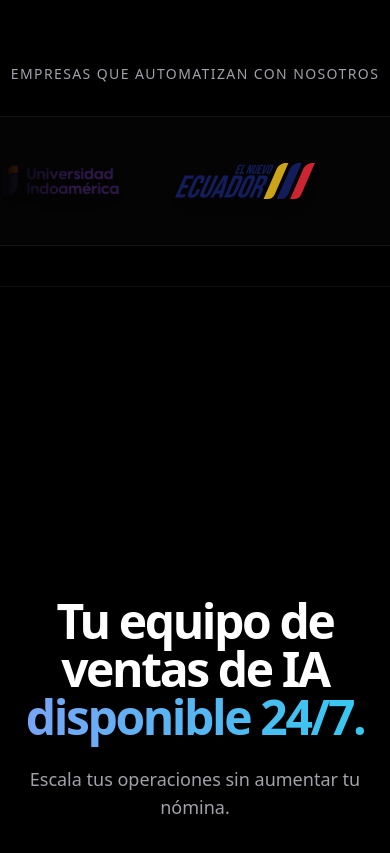
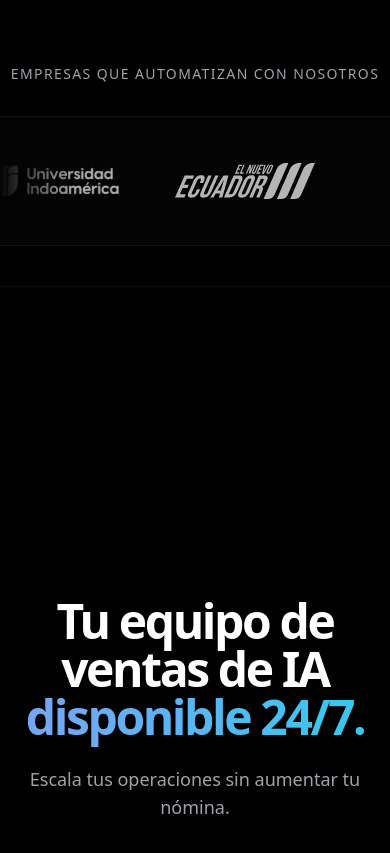
Before and after one commit to Catalyst-SmartFlow/CATALYSTSmartF_WEB, a Next.js app: page / in a window 390 px wide. Shown: the part 820-1673 px from the top of the page. Built offline with nearby package versions, Linux system fonts and the light colour scheme.

Commit message:
refactor: Remove noise overlay, refine scroll animation timings and title styling, and enhance partner logo hover effects.

```diff
--- a/src/components/home/InvisibleWorkforceV3.tsx
+++ b/src/components/home/InvisibleWorkforceV3.tsx
@@ -142,7 +142,7 @@ function CardVisual({ type }: { type: string }) {
                             borderColor: ["rgba(139, 92, 246, 0.2)", "rgba(139, 92, 246, 0.2)", "rgba(139, 92, 246, 1)", "rgba(139, 92, 246, 0.5)"]
                         }}
                         transition={{ duration: 4, times: [0, 0.4, 0.45, 0.55, 1], repeat: Infinity, repeatDelay: 1 }}
-                        className="h-10 w-10 rounded-xl bg-violet-500/10 border border-violet-500/20 flex items-center justify-center"
+                        className="h-10 w-10 index-10 rounded-xl bg-violet-500/10 border border-violet-500/20 flex items-center justify-center"
                     >
                         <CalendarCheck className="w-5 h-5 text-violet-400" />
                     </motion.div>
@@ -263,19 +263,30 @@ function FeatureCard({ feature, scrollYProgress, index }: { feature: any, scroll
 
     const isLast = index === 2; // Hardcoded or features.length - 1
 
-    // Timeline adjustments
-    // Shifted earlier to ensure last card appears before scroll ends (1.0)
-    // Intro Title: 0.0 - 0.35
-    // Cards Start: 0.35
-    const baseStart = 0.35;
+    // === TIMELINE TUNING (SLOWER) ===
+    // Increased scroll range means we can start earlier and spread out more.
+    // Base Start: 0.20 (Earlier than 0.35)
+    // Step: 0.25 (Good spacing)
+
+    const baseStart = 0.20;
     const step = 0.25;
     const start = baseStart + (index * step);
 
-    // Duration:
-    // Non-last cards exit quickly to avoid overlapping the next one too much.
-    // Next card starts at `start + step`. We want this card to fade out shortly after that.
-    const fadeOutStart = start + step;
-    const fadeOutEnd = start + step + 0.15; // Quick fade out as next one rises
+    // Duration & Hold Logic:
+    // We want a "Hold" phase where the card stays at Opacity 1 / Center BEFORE fading out.
+    // Previous: fadeOutStart = start + step -> fadeOutEnd (0.15 later)
+    // New: fadeOutStart = start + step + 0.05 -> Ends 0.15 later.
+    // This adds a 0.05 scroll range (approx 5-10% more time) of pure overlap/hold.
+
+    // Note for Card 1 (Start 0.20):
+    // - Enters: 0.20 -> 0.30
+    // - Next Card Starts: 0.45
+    // - Card 1 Fades Start: 0.45 + 0.05 = 0.50
+    // - Card 1 Fades End: 0.65
+    // Result: Card 1 is fully visible from 0.30 to 0.50 (Large window).
+
+    const fadeOutStart = start + step + 0.05;
+    const fadeOutEnd = fadeOutStart + 0.15;
 
     const end = isLast ? 1 : fadeOutEnd;
 
@@ -294,7 +305,7 @@ function FeatureCard({ feature, scrollYProgress, index }: { feature: any, scroll
         : [start, start + 0.1, fadeOutStart, fadeOutEnd];
 
     const scaleOutput = isLast
-        ? [0.8, 1, 1] // Last card stays full scale (or 1)
+        ? [0.8, 1, 1] // Last card stays full scale
         : [0.8, 1, 1, 0.6]; // Others scale down to 0.6 on exit
 
     // Movement Logic
@@ -307,7 +318,7 @@ function FeatureCard({ feature, scrollYProgress, index }: { feature: any, scroll
 
     const yInitial = 150;
     // Y Logic:
-    // Non-Last: Enter (150) -> Center (0) -> Exit Up (-200)
+    // Non-Last: Enter (150) -> Center (0) -> HOLD (0) -> Exit Up (-200)
     // Last: Enter (150) -> Center (0) -> Stay (0)
     const yRange = isLast
         ? [start, start + 0.1, 1]
@@ -315,7 +326,11 @@ function FeatureCard({ feature, scrollYProgress, index }: { feature: any, scroll
 
     const yOutput = isLast
         ? [yInitial, 0, 0]
-        : (isFirst ? [0, 0, -200, -200] : [yInitial, 0, -200, -200]); // Ensure arrays match range length (4 items)
+        : (isFirst ? [0, 0, 0, -200] : [yInitial, 0, 0, -200]); // Note extra point for hold if needed, but framer interpolates linearly.
+    // With 4 points in range, we need 4 points in output.
+    // Range: [start, start+0.1, fadeOutStart, fadeOutEnd]
+    // Output: [yInitial, 0, 0, -200] -> This maps Start=Yinit, Start+0.1=0, FadeStart=0, FadeEnd=-200.
+    // This creates a perfect flat hold at Y=0 between Start+0.1 and FadeStart!
 
     const opacity = useTransform(scrollYProgress, opacityRange, opacityOutput);
     const scale = useTransform(scrollYProgress, scaleRange, scaleOutput);
@@ -400,24 +415,47 @@ export default function InvisibleWorkforceV3() {
 
     const pathLength = useSpring(scrollYProgress, { stiffness: 400, damping: 90 });
 
+    // === ANIMACIONES PRINCIPALES: Flecha y Título ===
+
+    // Título Principal - Comportamiento Simplificado:
+    // - VISIBLE desde el inicio (scroll 0).
+    // - Se queda quieto y visible hasta que empiezan las cards.
+    // - Adjusted Exit: Ends by 0.25-0.30 (When card 1 is fully in).
+
+    // Card 1 starts at 0.20. Fully visible at 0.30.
+    // Title should fade out between 0.20 and 0.30.
+
+    const titleExitStart = 0.20;
+    const titleExitEnd = 0.30;
+
+    // Opacity: 1 (start) -> 1 (hold) -> 0 (exit)
+    const titleOpacity = useTransform(scrollYProgress, [0, titleExitStart, titleExitEnd], [1, 1, 0]);
+
+    // Scale: 1 (start) -> 1.1 (exit) - Ligero zoom al salir
+    const titleScale = useTransform(scrollYProgress, [0, titleExitStart, titleExitEnd], [1, 1, 1.1]);
+
+    // X: 0 (start) -> -50 (exit) - Ligero desplazamiento izquierda al salir
+    const titleX = useTransform(scrollYProgress, [0, titleExitStart, titleExitEnd], [0, 0, -50]);
+
+
     return (
-        // Altura ajustada: 300vh suele ser suficiente para 3 cards, 400vh puede sentirse lento.
-        <section ref={containerRef} className="relative h-[300vh] bg-black">
+        // Height increased to 450vh to slow down scroll speed
+        <section ref={containerRef} className="relative h-[450vh] bg-black">
             <div className="sticky top-0 h-screen flex items-center justify-center overflow-hidden">
 
-                {/* Header Section - Intro Animation (Slower & Bigger) */}
+                {/* Header Section - Intro Animation */}
                 <motion.div
                     style={{
-                        opacity: useTransform(scrollYProgress, [0, 0.15, 0.3, 0.4], [0, 1, 1, 0]), // Ends by 0.4
-                        x: useTransform(scrollYProgress, [0, 0.15, 0.3, 0.4], [100, 0, 0, -100]),
-                        scale: useTransform(scrollYProgress, [0, 0.15, 0.4], [0.9, 1, 1.1])
+                        opacity: titleOpacity,
+                        x: titleX,
+                        scale: titleScale
                     }}
                     className="absolute z-30 text-center px-4 w-full max-w-[90vw]"
                 >
-                    <h2 className="text-6xl md:text-9xl font-bold text-white mb-8 tracking-tighter leading-[0.85] uppercase">
+                    <h2 className="text-5xl md:text-8xl font-bold text-white mb-8 tracking-tighter leading-[1.5] uppercase">
                         La ventaja <span className="text-transparent bg-clip-text bg-gradient-to-r from-amber-500 to-orange-600 italic pr-4">injusta</span> <br /> de tu negocio
                     </h2>
-                    <p className="text-xl md:text-3xl text-zinc-400 font-light max-w-4xl mx-auto tracking-wide">
+                    <p className="text-lg md:text-2xl text-zinc-400 font-light max-w-4xl mx-auto tracking-wide">
                         Por qué tu competencia seguirá operando lento y tú no.
                     </p>
                 </motion.div>
--- a/src/components/home/PartnersCarousel.tsx
+++ b/src/components/home/PartnersCarousel.tsx
@@ -48,12 +48,12 @@ function PartnerLogo({ partner }: { partner: typeof partners[0] }) {
 
             {/* Base Scale Wrapper */}
             <div className="w-full h-full flex items-center justify-center" style={{ transform: `scale(${partner.scale || 1})` }}>
-                <div className={`w-full h-full relative flex items-center justify-center transition-all duration-500 transform group-hover/logo:scale-105 ${isLoading ? 'opacity-0' : 'opacity-80 group-hover/logo:opacity-100'}`}>
+                <div className={`w-full h-full relative flex items-center justify-center transition-all duration-500 transform group-hover/logo:scale-110 ${isLoading ? 'opacity-0' : 'opacity-70 group-hover/logo:opacity-100'}`}>
                     <Image
                         src={partner.logo}
                         alt={partner.name}
                         fill
-                        className="object-contain p-2 drop-shadow-lg"
+                        className={`object-contain p-2 drop-shadow-lg transition-all duration-500 group-hover/logo:grayscale-0 group-hover/logo:brightness-100 group-hover/logo:invert-0 ${partner.name === "Espiral Edu" ? "grayscale" : "grayscale brightness-0 invert"}`}
                         onLoad={() => setIsLoading(false)}
                         draggable={false}
                     />
--- a/src/components/home/SalesProblem.tsx
+++ b/src/components/home/SalesProblem.tsx
@@ -85,7 +85,6 @@ export function SalesProblem() {
                 </motion.div>
 
                 {/* Ambient Particles/Noise Overlay could go here */}
-                <div className="pointer-events-none absolute inset-0 bg-[url('/noise.png')] opacity-10 mix-blend-overlay" />
 
                 {/* Fade to Black Gradient */}
                 <div className="absolute bottom-0 left-0 right-0 h-32 bg-gradient-to-t from-black via-black/80 to-transparent z-30 pointer-events-none" />
```
